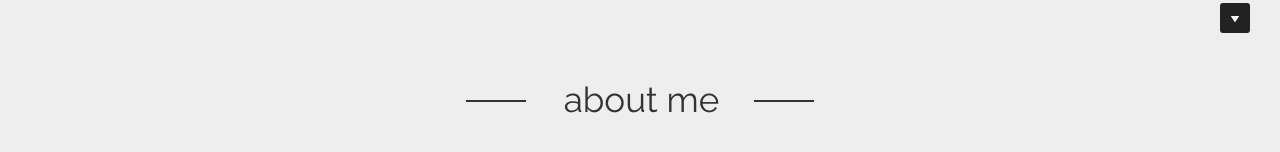
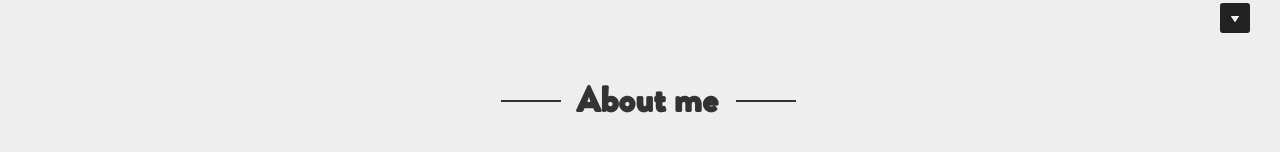
Before and after one commit to Prakhil-tp/Prakhil-tp.github.io, a plain HTML site: page index.html in a window 1280 px wide. Shown: the part 737-889 px from the top of the page. Drawn offline with nearby package versions, Linux system fonts and the light colour scheme.

Commit message:
font changes and minute corrections

```diff
--- /dev/null
+++ b/assets/css/font.css
@@ -0,0 +1,56 @@
+/* #### Generated By: http://www.cufonfonts.com #### */
+
+@font-face {
+font-family: 'Brandon Grotesque Light';
+font-style: normal;
+font-weight: normal;
+src: local('Brandon Grotesque Light'), url('../fonts/brandon-grotesque-light-58a8a4b38001d.woff') format('woff');
+}
+
+
+@font-face {
+font-family: 'Brandon Grotesque Black';
+font-style: normal;
+font-weight: normal;
+src: local('Brandon Grotesque Black'), url('../fonts/brandon-grotesque-black-58a8a3e824392.woff') format('woff');
+}
+
+
+@font-face {
+font-family: 'Brandon Grotesque Medium Italic';
+font-style: normal;
+font-weight: normal;
+src: local('Brandon Grotesque Medium Italic'), url('../fonts/brandon-grotesque-medium-italic-58a8a3c40866a.woff') format('woff');
+}
+
+
+@font-face {
+font-family: 'Brandon Grotesque Light Italic';
+font-style: normal;
+font-weight: normal;
+src: local('Brandon Grotesque Light Italic'), url('../fonts/brandon-grotesque-light-italic-58a8a4ccb88be.woff') format('woff');
+}
+
+
+@font-face {
+font-family: 'Brandon Grotesque Bold Italic';
+font-style: normal;
+font-weight: normal;
+src: local('Brandon Grotesque Bold Italic'), url('../fonts/brandon-grotesque-bold-italic-58a8a48221563.woff') format('woff');
+}
+
+
+@font-face {
+font-family: 'Brandon Grotesque Regular Italic';
+font-style: normal;
+font-weight: normal;
+src: local('Brandon Grotesque Regular Italic'), url('../fonts/brandon-grotesque-regular-italic-58a8a456c4724.woff') format('woff');
+}
+
+
+@font-face {
+font-family: 'Brandon Grotesque Thin Italic';
+font-style: normal;
+font-weight: normal;
+src: local('Brandon Grotesque Thin Italic'), url('../fonts/brandon-grotesque-thin-italic-58a8a3a8861fe.woff') format('woff');
+}
--- a/assets/css/style.css
+++ b/assets/css/style.css
@@ -5,6 +5,7 @@
 body{ overflow-x:hidden; }
 section{
     margin-top: 14px;
+    margin-right: -14px!important;
 }
 p{
     font-family: 'Raleway', sans-serif;
@@ -98,7 +99,7 @@ p{
     background: #222 url("../images/nav-prev.png") no-repeat 5px 5px;
 }
 
-.aboutme{
+.headingText{
     text-align:center;
     height: 60px;
 }
@@ -115,19 +116,18 @@ p{
 .line {
     margin:0 0 1em;
     padding:0;
-    font-size:2.5em;
-    font-family: 'Raleway', sans-serif;;
+    font-size:36px;
+    font-family:'Brandon Grotesque Black';
     position:relative;
     overflow:hidden;
     text-align:center;
     color: #333;
-    font-weight: 100;
 }
 .line:before,.line:after {
     content:" ";
     position:absolute;
     top:50%;
-    margin-left:-2.8em;
+    margin-left:-2.1em;
     height:2px;
     width:60px;
     border-top:2px solid #333;
@@ -136,7 +136,7 @@ p{
 .line:after {
     left:auto;
     width:60px;
-    margin:0 0 0 1em;
+    margin:0 0 0 0.5em;
 }
 .whitespace{
     height:100px;
@@ -149,7 +149,10 @@ p{
     }
 }
 @media only screen and (min-device-width : 320px) and (max-device-width : 480px) {
-
+    section{
+        margin-top: 14px;
+        margin-right: 0px!important;
+    }
      .logo{
          border-radius: 5px;
          width:30px;
@@ -159,7 +162,7 @@ p{
      }
      .nav{
          margin-top: 45px;
-         margin-right: 15px;
+         margin-right: 35px;
      }
      .navele{
          margin-left: 10px;
@@ -199,10 +202,14 @@ p{
         margin-left:-10px;
     }
     .line:before {
-        margin-left:-3.8em;
+        margin-left:-1.5em;
+        width:20px;
+    }
+    .line:after {
+        width:20px;
     }
     .college-pic{
-        margin-left:40px;
+        margin-left:33px;
     }
     .about-para {
         margin-top: 30px;
@@ -211,12 +218,12 @@ p{
         margin:0px 20px 0px 20px;
     }
     .about-para .para-content{
-        margin:0px 40px 0px 40px;
+        margin:0px 45px 0px 33px;
         font-size: 15px;
         text-align: justify;
     }
     .about-para .para-subhead{
-        margin:10px 40px 10px 40px;
+        margin:10px 45px 10px 33px;
         font-weight:500;
         font-size: 17px;
         text-align: justify;
--- a/index.html
+++ b/index.html
@@ -8,6 +8,7 @@
         <link href="assets/css/semantic.css" rel="stylesheet">
         <link href="assets/css/semantic.min.css" rel="stylesheet">
         <link href="assets/css/style.css" rel="stylesheet">
+        <link rel="stylesheet" type="text/css" href="assets/css/font.css">
         <link href="https://fonts.googleapis.com/css?family=Raleway|Economica|Acme|Poiret+One" rel="stylesheet">
     </head>
     <body>
@@ -42,8 +43,8 @@
         <div class="ui grid">
             <div class="row whitespace"></div>
             <div class="row" >
-                <div class="sixteen wide column aboutme">
-                    <h1 class="line">about me</h1>
+                <div class="sixteen wide column headingText">
+                    <h1 class="line">About me</h1>
                 </div>
 
             </div>
@@ -74,7 +75,7 @@
                     <img src="assets/images/college.jpg" height="160px" width="310px" style="border-radius:5%;"/>
                 </div>
                 <div class="about-para">
-                    <p class="para-subhead">computer programmer and full-stack web developer</p>
+                    <p class="para-subhead">Computer programmer and Full-stack web developer</p>
                     <p class="para-content">
                         my name is Prakhil, I'm a tireless seeker of knowledge,
                         occastional puveyor of wisdom,
@@ -93,6 +94,13 @@
     </section>
     <section>
         <div class="ui grid">
+            <div class="row whitespace"></div>
+            <div class="row" >
+                    <div class="sixteen wide column headingText">
+                        <h1 class="line">Here's what I've done so far</h1>
+                    </div>
+
+             </div>
             <div class="row" style="height:1000px;">
 
             </div>
```
Also changed, not shown: assets/fonts/brandon-grotesque-black-58a8a3e824392.woff (added), assets/fonts/brandon-grotesque-bold-italic-58a8a48221563.woff (added), assets/fonts/brandon-grotesque-light-58a8a4b38001d.woff (added), assets/fonts/brandon-grotesque-light-italic-58a8a4ccb88be.woff (added), assets/fonts/brandon-grotesque-medium-italic-58a8a3c40866a.woff (added), assets/fonts/brandon-grotesque-regular-italic-58a8a456c4724.woff (added), assets/fonts/brandon-grotesque-thin-italic-58a8a3a8861fe.woff (added).
